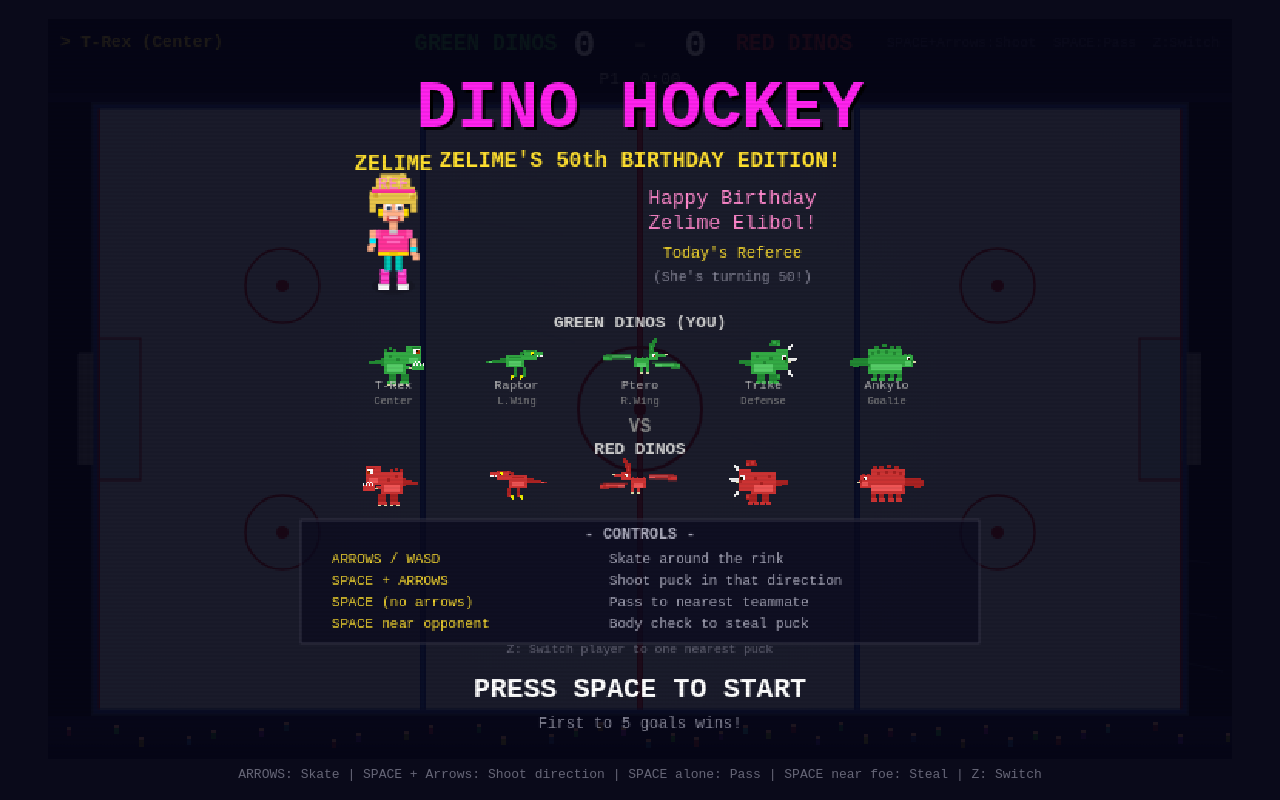
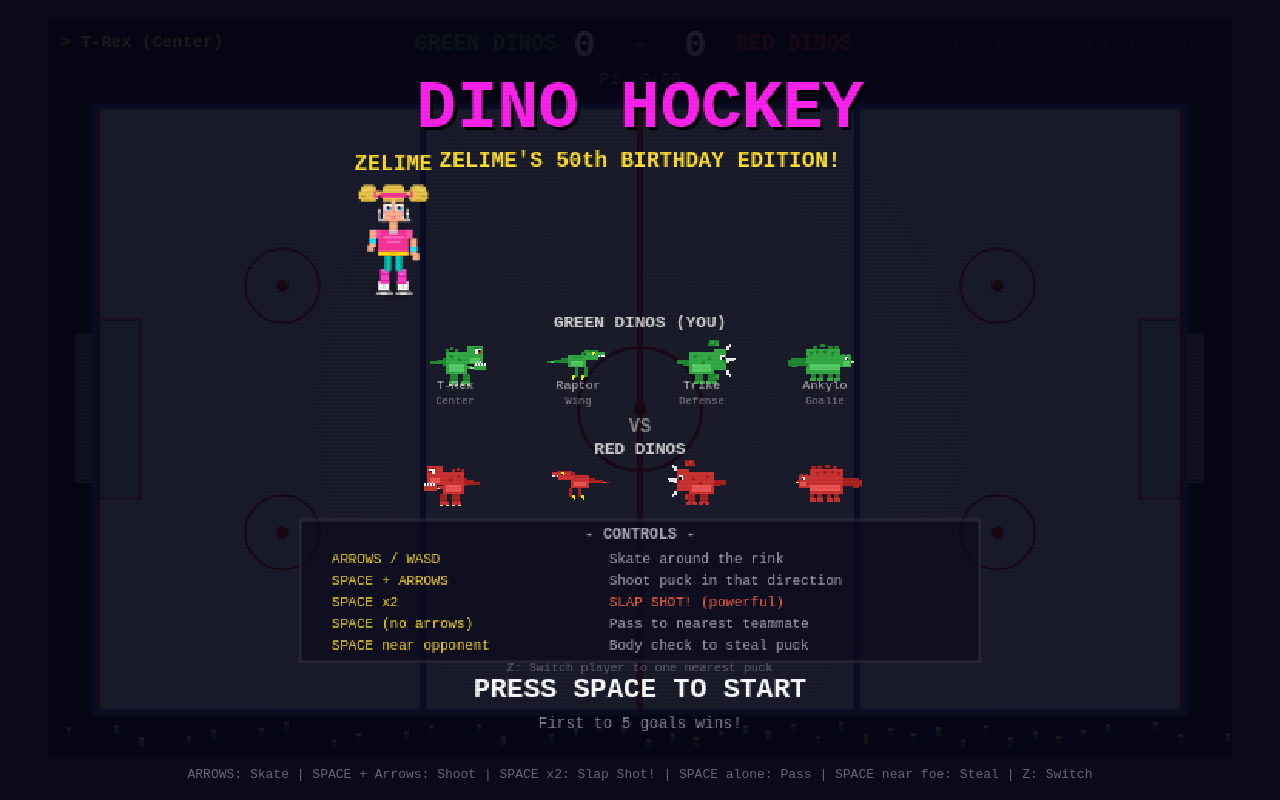
Before and after one commit to elibol/dino-hockey, a plain HTML site: page index.html in a window 1280 px wide. Drawn offline with Linux system fonts and the light colour scheme; animation ran at ten frames a second.

Commit message:
Gameplay and visual improvements
- Slower pace: reduced acceleration, added velocity cap, more friction
- Player-player collision (no more overlapping)
- Reduced teams to 4 players each (removed R.Wing/Pterodactyl)
- Easier puck stealing: wider range + auto-steal on contact
- Auto-select teammate who picks up puck
- Slap shot on double-tap SPACE (1.8x power)
- Bigger goals for easier scoring
- Zelime: puffy pigtails, softer feminine face, silver earrings, ice skates

Co-Authored-By: Claude Opus 4.6 <noreply@anthropic.com>

```diff
--- a/index.html
+++ b/index.html
@@ -12,7 +12,7 @@ canvas{image-rendering:pixelated;image-rendering:crisp-edges}
 </head>
 <body>
 <canvas id="c"></canvas>
-<div id="info">ARROWS: Skate | SPACE + Arrows: Shoot direction | SPACE alone: Pass | SPACE near foe: Steal | Z: Switch</div>
+<div id="info">ARROWS: Skate | SPACE + Arrows: Shoot | SPACE x2: Slap Shot! | SPACE alone: Pass | SPACE near foe: Steal | Z: Switch</div>
 <script>
 // ═══════════════════════════════════════════════════════════
 // SETUP
@@ -59,15 +59,16 @@ function sfxBirthday() { [523,523,587,523,698,659].forEach((f, i) => setTimeout(
 // ═══════════════════════════════════════════════════════════
 const RINK = { x: 32, y: 58, w: 704, h: 390 };
 const RCX = RINK.x + RINK.w / 2, RCY = RINK.y + RINK.h / 2;
-const GOAL_W = 12, GOAL_H = 72;
+const GOAL_W = 14, GOAL_H = 96;
 const GOAL_L = { x: RINK.x - GOAL_W, y: RCY - GOAL_H / 2, w: GOAL_W, h: GOAL_H };
 const GOAL_R = { x: RINK.x + RINK.w, y: RCY - GOAL_H / 2, w: GOAL_W, h: GOAL_H };
-const FRICTION = 0.982;
+const FRICTION = 0.975;
 const PUCK_FRICTION = 0.994;
 const SHOT_SPEED = 6;
 const WIN_SCORE = 5;
-const PLAYER_ACCEL = 0.14;
-const AI_ACCEL = 0.08;
+const PLAYER_ACCEL = 0.09;
+const AI_ACCEL = 0.05;
+const MAX_PLAYER_SPEED = 2.8;
 
 const COL = {
   ice: '#daeaf4', iceDk: '#c8dce8',
@@ -99,6 +100,10 @@ let state = 'TITLE', stateTimer = 0;
 let score = [0, 0], clock = 0, period = 1;
 let shakeX = 0, shakeY = 0, goalFlash = 0, lastGoalTeam = -1;
 let goalScorerName = '';
+let lastSpaceTime = 0;
+let spaceQueued = false;
+let spaceQueueDir = { x: 0, y: 0 };
+const DOUBLE_TAP_MS = 200;
 const particles = [];
 
 const puck = { x: RCX, y: RCY, vx: 0, vy: 0, owner: null, lastShooter: '' };
@@ -123,10 +128,9 @@ function makeTeam(team) {
   const wx = team === 0 ? RCX - 90 : RCX + 90;
   return [
     { role: 'Center',  dino: 'trex',         hx: cx, hy: RCY,       facing: dir, team },
-    { role: 'L.Wing',  dino: 'raptor',       hx: wx, hy: RCY - 100, facing: dir, team },
-    { role: 'R.Wing',  dino: 'pterodactyl',  hx: wx, hy: RCY + 100, facing: dir, team },
-    { role: 'Defense', dino: 'triceratops',  hx: dx, hy: RCY,       facing: dir, team },
-    { role: 'Goalie',  dino: 'ankylosaurus', hx: gx, hy: RCY,       facing: dir, team },
+    { role: 'Wing',    dino: 'raptor',        hx: wx, hy: RCY - 80,  facing: dir, team },
+    { role: 'Defense', dino: 'triceratops',   hx: dx, hy: RCY,       facing: dir, team },
+    { role: 'Goalie',  dino: 'ankylosaurus',  hx: gx, hy: RCY,       facing: dir, team },
   ].map(p => ({ ...p, x: p.hx, y: p.hy, vx: 0, vy: 0, sp: SPECIES[p.dino] }));
 }
 
@@ -491,13 +495,27 @@ function drawZelime(x, y, armRaise, scale) {
 
   // Shadow
   G.fillStyle = 'rgba(0,0,0,0.15)';
-  G.beginPath(); G.ellipse(0, 18, 10, 4, 0, 0, Math.PI * 2); G.fill();
+  G.beginPath(); G.ellipse(0, 20, 10, 4, 0, 0, Math.PI * 2); G.fill();
 
-  // Shoes (white high-tops)
+  // Ice skates (white boot + blade)
+  // Boot
   G.fillStyle = '#fff';
-  G.fillRect(-7, 17, 5, 3); G.fillRect(2, 17, 5, 3);
-  G.fillStyle = '#ddd';
-  G.fillRect(-7, 17, 5, 1); G.fillRect(2, 17, 5, 1);
+  G.fillRect(-7, 16, 5, 4); G.fillRect(2, 16, 5, 4);
+  // Boot top trim
+  G.fillStyle = '#eee';
+  G.fillRect(-7, 16, 5, 1); G.fillRect(2, 16, 5, 1);
+  // Boot laces
+  G.fillStyle = '#ccc';
+  G.fillRect(-5, 17, 1, 2); G.fillRect(4, 17, 1, 2);
+  // Blade holder (dark gray)
+  G.fillStyle = '#555';
+  G.fillRect(-7, 20, 6, 1); G.fillRect(2, 20, 6, 1);
+  // Blade (silver/metallic)
+  G.fillStyle = '#c0c0c0';
+  G.fillRect(-8, 21, 8, 1); G.fillRect(1, 21, 8, 1);
+  // Blade shine
+  G.fillStyle = '#e8e8e8';
+  G.fillRect(-6, 21, 3, 1); G.fillRect(3, 21, 3, 1);
 
   // Leg warmers (neon pink stripes)
   G.fillStyle = '#ff44cc';
@@ -559,64 +577,110 @@ function drawZelime(x, y, armRaise, scale) {
   G.fillStyle = '#ffb088';
   G.fillRect(-2, -12, 4, 4);
 
-  // Head
+  // ── PUFFY PIGTAILS ──
+  G.fillStyle = '#e8c44a';
+  // Top of head hair (flat, parted in middle)
+  G.fillRect(-5, -28, 10, 6);
+  G.fillRect(-4, -29, 8, 2);
+  // Bangs
+  G.fillRect(-3, -23, 6, 2);
+
+  // Left pigtail (puffy ball)
+  G.fillRect(-15, -28, 7, 7);
+  G.fillRect(-16, -26, 9, 4);
+  G.fillRect(-14, -29, 5, 1);
+  // Tie (scrunchie)
+  G.fillStyle = '#ff3399';
+  G.fillRect(-9, -26, 2, 3);
+  // Connector hair from head to pigtail
+  G.fillStyle = '#e8c44a';
+  G.fillRect(-8, -26, 3, 2);
+  // Left pigtail highlights
+  G.fillStyle = '#f5d868';
+  G.fillRect(-14, -27, 2, 1); G.fillRect(-12, -28, 2, 1);
+  // Left pigtail shadow
+  G.fillStyle = '#d4a830';
+  G.fillRect(-15, -24, 2, 1); G.fillRect(-13, -22, 2, 1);
+
+  // Right pigtail (puffy ball)
+  G.fillStyle = '#e8c44a';
+  G.fillRect(8, -28, 7, 7);
+  G.fillRect(7, -26, 9, 4);
+  G.fillRect(9, -29, 5, 1);
+  // Tie (scrunchie)
+  G.fillStyle = '#ff3399';
+  G.fillRect(7, -26, 2, 3);
+  // Connector hair from head to pigtail
+  G.fillStyle = '#e8c44a';
+  G.fillRect(5, -26, 3, 2);
+  // Right pigtail highlights
+  G.fillStyle = '#f5d868';
+  G.fillRect(12, -27, 2, 1); G.fillRect(10, -28, 2, 1);
+  // Right pigtail shadow
+  G.fillStyle = '#d4a830';
+  G.fillRect(13, -24, 2, 1); G.fillRect(11, -22, 2, 1);
+
+  // Headband (hot pink, across the top hair)
+  G.fillStyle = '#ff3399';
+  G.fillRect(-6, -25, 12, 2);
+
+  // Head (clean face — no hair anywhere near cheeks or jaw)
   G.fillStyle = '#ffb088';
   G.fillRect(-5, -22, 10, 10);
-  // Cheeks
-  G.fillStyle = '#ffbfa0';
-  G.fillRect(-5, -16, 2, 2); G.fillRect(3, -16, 2, 2);
+  // Forehead warmth
+  G.fillStyle = '#ffc0a0';
+  G.fillRect(-4, -22, 8, 2);
+  // Soft rosy cheeks
+  G.fillStyle = '#ffaaaa';
+  G.fillRect(-5, -16, 2, 1); G.fillRect(3, -16, 2, 1);
 
-  // Eyes
+  // Eyes (round, friendly)
   G.fillStyle = '#fff';
   G.fillRect(-4, -20, 3, 3); G.fillRect(1, -20, 3, 3);
-  G.fillStyle = '#346';
+  // Bright lower eye
+  G.fillStyle = '#eef';
+  G.fillRect(-4, -18, 3, 1); G.fillRect(1, -18, 3, 1);
+  // Iris (blue)
+  G.fillStyle = '#4488bb';
   G.fillRect(-3, -19, 2, 2); G.fillRect(2, -19, 2, 2);
-  // Eyelashes
-  G.fillStyle = '#432';
+  // Pupil
+  G.fillStyle = '#111';
+  G.fillRect(-3, -19, 1, 1); G.fillRect(2, -19, 1, 1);
+  // Eye sparkle
+  G.fillStyle = '#fff';
+  G.fillRect(-2, -20, 1, 1); G.fillRect(3, -20, 1, 1);
+
+  // Eyelashes (soft, rounded — even across the top)
+  G.fillStyle = '#332';
   G.fillRect(-4, -21, 3, 1); G.fillRect(1, -21, 3, 1);
+  // Gentle outer curl (1px, not angular)
+  G.fillRect(-5, -21, 1, 1); G.fillRect(4, -21, 1, 1);
 
-  // Smile
-  G.fillStyle = '#c44';
-  G.fillRect(-3, -14, 6, 2);
+  // Eyebrows (thin blonde arches, high up)
+  G.fillStyle = '#d4a830';
+  G.fillRect(-4, -22, 3, 1); G.fillRect(1, -22, 3, 1);
+
+  // Nose (tiny dot)
+  G.fillStyle = '#f0a070';
+  G.fillRect(0, -17, 1, 1);
+
+  // Gentle smile (soft pink, small)
+  G.fillStyle = '#ff6699';
+  G.fillRect(-1, -14, 2, 1);
+
+  // Big hoop earrings (silver, dangling — 80s bling)
+  G.fillStyle = '#c0c0c0';
+  G.fillRect(-7, -18, 1, 5); G.fillRect(6, -18, 1, 5);
+  G.fillRect(-7, -13, 3, 1); G.fillRect(5, -13, 3, 1);
+  G.fillRect(-5, -18, 1, 5); G.fillRect(4, -18, 1, 5);
+  // Earring sparkle
   G.fillStyle = '#fff';
-  G.fillRect(-2, -14, 4, 1);
+  G.fillRect(-7, -17, 1, 1); G.fillRect(6, -16, 1, 1);
+  G.fillRect(-5, -15, 1, 1); G.fillRect(4, -14, 1, 1);
 
-  // Earrings (big hoops, very 80s)
-  G.fillStyle = '#ffdd00';
-  G.fillRect(-7, -18, 2, 4);
-  G.fillRect(5, -18, 2, 4);
-
-  // ── BIG BLONDE 80s HAIR ──
-  G.fillStyle = '#e8c44a'; // golden blonde
-  // Volume on top (poofy)
-  G.fillRect(-8, -32, 16, 12);
-  // Extra volume on sides (feathered)
-  G.fillRect(-10, -28, 20, 8);
-  G.fillRect(-11, -26, 22, 4);
-  // Side wings that frame face
-  G.fillRect(-11, -24, 3, 8);
-  G.fillRect(8, -24, 3, 8);
-  // Top poof
-  G.fillRect(-6, -34, 12, 3);
-
-  // Hair highlights (lighter blonde streaks)
-  G.fillStyle = '#f5d868';
-  G.fillRect(-5, -32, 3, 2);
-  G.fillRect(2, -31, 3, 2);
-  G.fillRect(-8, -27, 2, 3);
-  G.fillRect(7, -26, 2, 3);
-  G.fillRect(-3, -33, 2, 1);
-  G.fillRect(3, -34, 2, 1);
-  // Darker streaks
-  G.fillStyle = '#d4a830';
-  G.fillRect(-9, -25, 2, 2);
-  G.fillRect(8, -24, 2, 2);
-  G.fillRect(-4, -30, 2, 1);
-  G.fillRect(4, -29, 2, 1);
-
-  // Headband (hot pink)
-  G.fillStyle = '#ff3399';
-  G.fillRect(-10, -27, 20, 2);
+  // Blush shimmer (80s glam)
+  G.fillStyle = 'rgba(255,150,200,0.4)';
+  G.fillRect(-5, -17, 2, 2); G.fillRect(3, -17, 2, 2);
 
   G.restore();
 
@@ -625,9 +689,6 @@ function drawZelime(x, y, armRaise, scale) {
   G.font = 'bold ' + Math.round(10 * S) + 'px monospace';
   G.textAlign = 'center';
   G.fillText('ZELIME', px, py - Math.round(36 * S));
-  G.fillStyle = '#ff88cc';
-  G.font = Math.round(8 * S) + 'px monospace';
-  G.fillText('REF', px, py - Math.round(27 * S));
 }
 
 // ═══════════════════════════════════════════════════════════
@@ -848,7 +909,14 @@ function updatePuck() {
   if (puck.x >= GOAL_R.x && puck.y > GOAL_R.y && puck.y < GOAL_R.y + GOAL_R.h) goalScored(0);
 
   teams.flat().forEach(p => {
-    if (!puck.owner && dist(p, puck) < p.sp.size + 5) { puck.owner = p; sfxHit(); }
+    if (!puck.owner && dist(p, puck) < p.sp.size + 5) {
+      puck.owner = p; sfxHit();
+      // Auto-select teammate who picks up puck
+      if (p.team === 0) {
+        const idx = teams[0].indexOf(p);
+        if (idx >= 0) selIdx = idx;
+      }
+    }
   });
 }
 
@@ -883,6 +951,27 @@ function shoot(p, dirX, dirY) {
   puck.vx = (dx / d) * pow + p.vx * 0.3;
   puck.vy = (dy / d) * pow + p.vy * 0.3;
   spawnIce(p.x + p.facing * 20, p.y + 5, 6);
+  sfxShoot();
+}
+
+function slapShot(p, dirX, dirY) {
+  if (puck.owner !== p) return;
+  puck.owner = null;
+  puck.lastShooter = p.sp.name;
+  let dx, dy;
+  if (dirX || dirY) {
+    dx = dirX || 0; dy = dirY || 0;
+  } else {
+    const tx = p.team === 0 ? RINK.x + RINK.w + 10 : RINK.x - 10;
+    const ty = RCY + (Math.random() - 0.5) * GOAL_H * 0.5;
+    dx = tx - p.x; dy = ty - p.y;
+  }
+  const d = Math.hypot(dx, dy) || 1;
+  const pow = SHOT_SPEED * p.sp.shotPow * 1.8;
+  puck.vx = (dx / d) * pow + p.vx * 0.4;
+  puck.vy = (dy / d) * pow + p.vy * 0.4;
+  spawnIce(p.x + p.facing * 20, p.y + 5, 12);
+  shakeX = 2; shakeY = 2;
   sfxShoot();
 }
 
@@ -957,7 +1046,7 @@ function runAI(team, skipIdx) {
       const def = p.team === 0 ? -50 : 50;
       const chase = p.role === 'Defense' ? 0.15 : 0.35;
       moveToward(p, p.hx + def + (puck.x - p.hx) * chase, p.hy + (puck.y - p.hy) * chase);
-      if (puck.owner && dist(p, puck.owner) < p.sp.size + puck.owner.sp.size + 4) bodyCheck(p, puck.owner);
+      if (puck.owner && dist(p, puck.owner) < p.sp.size + puck.owner.sp.size + 18) bodyCheck(p, puck.owner);
     }
   });
 }
@@ -1033,24 +1122,42 @@ function update() {
   }
 
   // Atari-style: one button (SPACE) does everything contextually
+  // Double-tap SPACE = slap shot (first tap queues, second tap upgrades to slap)
   if (pressed(' ')) {
+    const now = Date.now();
+    let sx = 0, sy = 0;
+    if (keys['ArrowLeft'] || keys['a']) sx--;
+    if (keys['ArrowRight'] || keys['d']) sx++;
+    if (keys['ArrowUp'] || keys['w']) sy--;
+    if (keys['ArrowDown'] || keys['s']) sy++;
+
     if (puck.owner === s) {
-      // Have puck: arrows held = directional shot, no arrows = pass
-      let sx = 0, sy = 0;
-      if (keys['ArrowLeft'] || keys['a']) sx--;
-      if (keys['ArrowRight'] || keys['d']) sx++;
-      if (keys['ArrowUp'] || keys['w']) sy--;
-      if (keys['ArrowDown'] || keys['s']) sy++;
-      if (sx || sy) {
-        shoot(s, sx, sy);
+      if (spaceQueued && (now - lastSpaceTime) < DOUBLE_TAP_MS) {
+        // Double-tap: slap shot!
+        slapShot(s, sx || spaceQueueDir.x, sy || spaceQueueDir.y);
+        spaceQueued = false;
+      } else {
+        // First tap: queue it, wait for possible second tap
+        spaceQueued = true;
+        spaceQueueDir = { x: sx, y: sy };
+        lastSpaceTime = now;
+      }
+    } else {
+      spaceQueued = false;
+      const opp = teams[1].filter(p => dist(p, s) < s.sp.size + p.sp.size + 24)
+        .sort((a, b) => dist(a, s) - dist(b, s))[0];
+      if (opp && puck.owner === opp) bodyCheck(s, opp);
+    }
+  }
+  // Execute queued single-tap after the double-tap window expires
+  if (spaceQueued && (Date.now() - lastSpaceTime) >= DOUBLE_TAP_MS) {
+    spaceQueued = false;
+    if (puck.owner === s) {
+      if (spaceQueueDir.x || spaceQueueDir.y) {
+        shoot(s, spaceQueueDir.x, spaceQueueDir.y);
       } else {
         pass(s);
       }
-    } else {
-      // No puck: steal from nearby opponent
-      const opp = teams[1].filter(p => dist(p, s) < s.sp.size + p.sp.size + 10)
-        .sort((a, b) => dist(a, s) - dist(b, s))[0];
-      if (opp && puck.owner === opp) bodyCheck(s, opp);
     }
   }
 
@@ -1064,11 +1171,45 @@ function update() {
     if (best >= 0) selIdx = best;
   }
 
-  teams.flat().forEach(p => {
+  const allPlayers = teams.flat();
+  allPlayers.forEach(p => {
+    // Cap velocity
+    const spd = Math.hypot(p.vx, p.vy);
+    if (spd > MAX_PLAYER_SPEED) {
+      p.vx = (p.vx / spd) * MAX_PLAYER_SPEED;
+      p.vy = (p.vy / spd) * MAX_PLAYER_SPEED;
+    }
     p.x += p.vx; p.y += p.vy;
     p.vx *= FRICTION; p.vy *= FRICTION;
     constrainRink(p);
   });
+  // Player-player collision (push apart)
+  for (let i = 0; i < allPlayers.length; i++) {
+    for (let j = i + 1; j < allPlayers.length; j++) {
+      const a = allPlayers[i], b = allPlayers[j];
+      const dx = b.x - a.x, dy = b.y - a.y;
+      const d = Math.hypot(dx, dy);
+      const minD = a.sp.size + b.sp.size;
+      if (d < minD && d > 0.1) {
+        const overlap = (minD - d) / 2;
+        const nx = dx / d, ny = dy / d;
+        a.x -= nx * overlap; a.y -= ny * overlap;
+        b.x += nx * overlap; b.y += ny * overlap;
+        // Bounce velocities slightly
+        const relV = (a.vx - b.vx) * nx + (a.vy - b.vy) * ny;
+        if (relV > 0) {
+          a.vx -= nx * relV * 0.4; a.vy -= ny * relV * 0.4;
+          b.vx += nx * relV * 0.4; b.vy += ny * relV * 0.4;
+        }
+      }
+    }
+  }
+
+  // Auto-steal: selected player bumping into puck carrier takes it
+  const s2 = sel();
+  if (puck.owner && puck.owner.team === 1 && dist(s2, puck.owner) < s2.sp.size + puck.owner.sp.size + 8) {
+    bodyCheck(s2, puck.owner);
+  }
 
   runAI(teams[0], selIdx);
   runAI(teams[1], -1);
@@ -1161,28 +1302,20 @@ function draw() {
     G.fillStyle = '#ffe030'; G.font = 'bold 14px monospace';
     G.fillText("ZELIME'S 50th BIRTHDAY EDITION!", RCX, 96);
 
-    // Zelime center stage (left side) + birthday message (right side)
+    // Zelime on title screen
     drawZelime(RCX - 160, 148, 0.5 + Math.sin(Date.now() * 0.003) * 0.3, 1.4);
-    G.fillStyle = '#ff88cc'; G.font = '13px monospace'; G.textAlign = 'center';
-    G.fillText('Happy Birthday', RCX + 60, 120);
-    G.fillText('Zelime Elibol!', RCX + 60, 136);
-    G.fillStyle = '#ffe030'; G.font = '10px monospace';
-    G.fillText("Today's Referee", RCX + 60, 155);
-    G.fillStyle = '#889'; G.font = '9px monospace';
-    G.fillText("(She's turning 50!)", RCX + 60, 170);
 
     // Dino lineup - Green team
     G.fillStyle = '#ccc'; G.font = 'bold 11px monospace'; G.textAlign = 'center';
     G.fillText('GREEN DINOS (YOU)', RCX, 200);
     const dinoInfo = [
       ['trex', 'T-Rex', 'Center'],
-      ['raptor', 'Raptor', 'L.Wing'],
-      ['pterodactyl', 'Ptero', 'R.Wing'],
+      ['raptor', 'Raptor', 'Wing'],
       ['triceratops', 'Trike', 'Defense'],
       ['ankylosaurus', 'Ankylo', 'Goalie'],
     ];
     dinoInfo.forEach(([dino, name, role], i) => {
-      const dx = RCX - 160 + i * 80;
+      const dx = RCX - 120 + i * 80;
       DINO_DRAW[dino](dx, 222, 1, COL.green, COL.greenDk, COL.greenLt);
       G.fillStyle = '#bbb'; G.font = '8px monospace'; G.textAlign = 'center';
       G.fillText(name, dx, 240);
@@ -1198,16 +1331,16 @@ function draw() {
     G.fillStyle = '#ccc'; G.font = 'bold 11px monospace';
     G.fillText('RED DINOS', RCX, 282);
     dinoInfo.forEach(([dino], i) => {
-      const dx = RCX - 160 + i * 80;
+      const dx = RCX - 120 + i * 80;
       DINO_DRAW[dino](dx, 300, -1, COL.red, COL.redDk, COL.redLt);
     });
 
     // ── CONTROLS (Atari-inspired, clear layout) ──
     const ctrlY = 335;
     G.fillStyle = 'rgba(10,10,30,0.7)';
-    G.fillRect(RCX - 220, ctrlY - 10, 440, 80);
+    G.fillRect(RCX - 220, ctrlY - 10, 440, 92);
     G.strokeStyle = '#334'; G.lineWidth = 1;
-    G.strokeRect(RCX - 220, ctrlY - 10, 440, 80);
+    G.strokeRect(RCX - 220, ctrlY - 10, 440, 92);
 
     G.fillStyle = '#aab'; G.font = 'bold 10px monospace'; G.textAlign = 'center';
     G.fillText('- CONTROLS -', RCX, ctrlY + 2);
@@ -1220,14 +1353,17 @@ function draw() {
     G.fillStyle = '#ffe030'; G.fillText('SPACE + ARROWS', cx, ctrlY + 32);
     G.fillStyle = '#aab'; G.fillText('Shoot puck in that direction', cx + 180, ctrlY + 32);
 
-    G.fillStyle = '#ffe030'; G.fillText('SPACE (no arrows)', cx, ctrlY + 46);
-    G.fillStyle = '#aab'; G.fillText('Pass to nearest teammate', cx + 180, ctrlY + 46);
+    G.fillStyle = '#ffe030'; G.fillText('SPACE x2', cx, ctrlY + 46);
+    G.fillStyle = '#ff6644'; G.fillText('SLAP SHOT! (powerful)', cx + 180, ctrlY + 46);
 
-    G.fillStyle = '#ffe030'; G.fillText('SPACE near opponent', cx, ctrlY + 60);
-    G.fillStyle = '#aab'; G.fillText('Body check to steal puck', cx + 180, ctrlY + 60);
+    G.fillStyle = '#ffe030'; G.fillText('SPACE (no arrows)', cx, ctrlY + 60);
+    G.fillStyle = '#aab'; G.fillText('Pass to nearest teammate', cx + 180, ctrlY + 60);
+
+    G.fillStyle = '#ffe030'; G.fillText('SPACE near opponent', cx, ctrlY + 74);
+    G.fillStyle = '#aab'; G.fillText('Body check to steal puck', cx + 180, ctrlY + 74);
 
     G.fillStyle = '#667'; G.textAlign = 'center'; G.font = '8px monospace';
-    G.fillText('Z: Switch player to one nearest puck', RCX, ctrlY + 76);
+    G.fillText('Z: Switch player to one nearest puck', RCX, ctrlY + 88);
 
     // Start prompt
     if (Math.sin(Date.now() * 0.005) > 0) {
```
